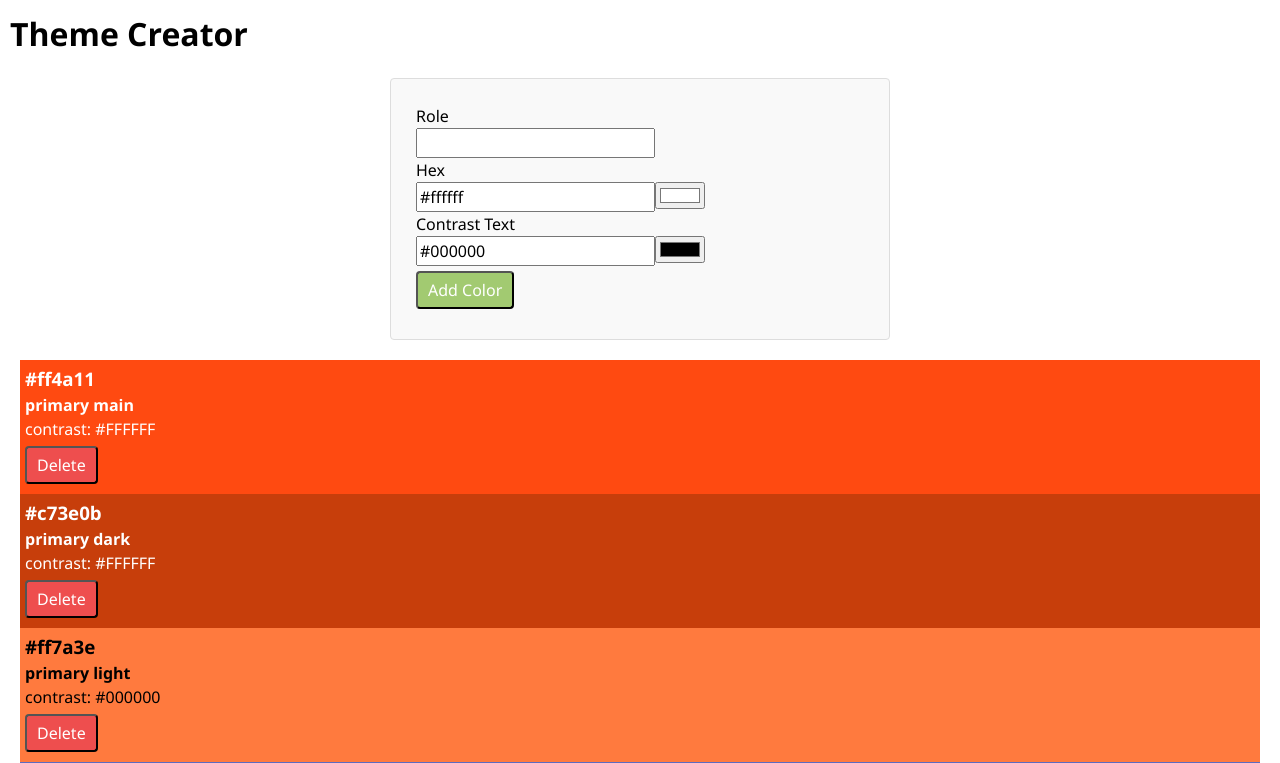
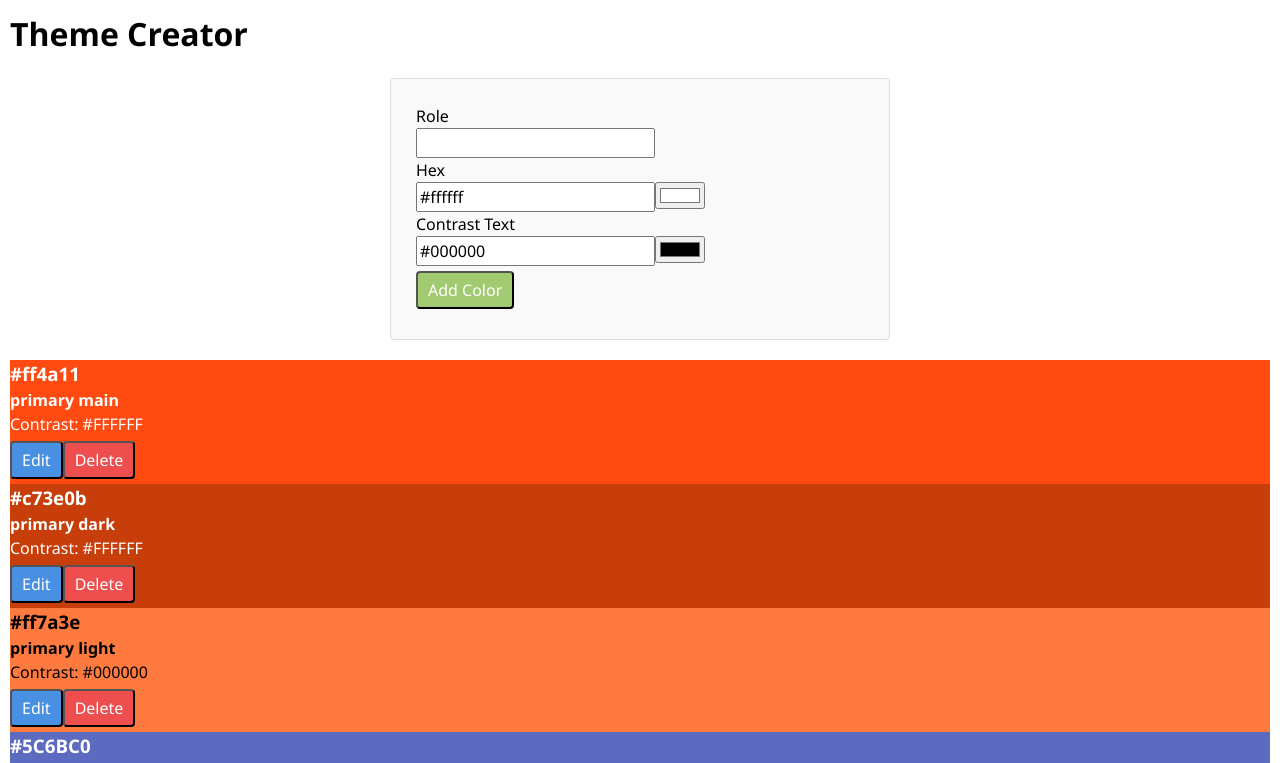
Before and after one commit to mexxlon/recap-project-4-color-theme-creator-app, a React (Vite) app: page / in a window 1280 px wide. Shown: the top 763 px of the page. Built offline with nearby package versions, Linux system fonts and the light colour scheme.

Commit message:
add edit state, handle edit function, edit color props, edit button, useEffect for initialColor, edit Button on color

```diff
--- a/src/App.jsx
+++ b/src/App.jsx
@@ -42,9 +42,19 @@ const Button = styled.button`
 function App() {
   const [colors, setColors] = useState(initialColors);
   const [deleteId, setDeleteId] = useState(null);
+  const [editId, setEditId] = useState(null);
 
   const handleAddColor = (newColor) => {
     setColors([newColor, ...colors]);
+  };
+
+  const handleEditColor = (updatedColor) => {
+    setColors(
+      colors.map((color) =>
+        color.id === updatedColor.id ? updatedColor : color
+      )
+    );
+    setEditId(null);
   };
 
   const handleDeleteColor = (id) => {
@@ -60,10 +70,16 @@ function App() {
     setDeleteId(null);
   };
 
+  const colorToEdit = colors.find((color) => color.id === editId);
+
   return (
     <>
       <h1>Theme Creator</h1>
-      <ColorForm onAddColor={handleAddColor} />
+      <ColorForm
+        onAddColor={handleAddColor}
+        onEditColor={handleEditColor}
+        initialColor={colorToEdit}
+      />
       {colors.length === 0 && (
         <NoColorsMessage>
           No colors in the theme. Please add a new color!
@@ -73,14 +89,13 @@ function App() {
         <Color
           key={color.id}
           color={color}
+          onEdit={() => setEditId(color.id)}
           onDelete={() => handleDeleteColor(color.id)}
         />
       ))}
       {deleteId && (
         <ConfirmationDialog>
-          <p className="color-card-highlight">
-            Are you sure you want to delete this color?
-          </p>
+          <p>Are you sure you want to delete this color?</p>
           <Button onClick={confirmDelete}>Yes</Button>
           <Button onClick={cancelDelete}>No</Button>
         </ConfirmationDialog>
--- a/src/Components/AddColorForm/AddColorForm.jsx
+++ b/src/Components/AddColorForm/AddColorForm.jsx
@@ -1,4 +1,4 @@
-import { useState } from "react";
+import { useEffect, useState } from "react";
 import styled from "styled-components";
 import { nanoid } from "nanoid";
 import ColorInput from "../ColorInput/ColorInput";
@@ -26,20 +26,38 @@ const SubmitButton = styled.button`
   }
 `;
 
-export const ColorForm = ({ onAddColor }) => {
+export const ColorForm = ({ onAddColor, onEditColor, initialColor }) => {
   const [role, setRole] = useState("");
   const [hex, setHex] = useState("#ffffff");
   const [contrastText, setContrastText] = useState("#000000");
 
+  useEffect(() => {
+    if (initialColor) {
+      setRole(initialColor.role);
+      setHex(initialColor.hex);
+      setContrastText(initialColor.contrastText);
+    } else {
+      setRole("");
+      setHex("#ffffff");
+      setContrastText("#000000");
+    }
+  }, [initialColor]);
+
   const handleSubmit = (e) => {
     e.preventDefault();
-    const newColor = {
+    const colorData = {
       role,
       hex,
       contrastText,
-      id: nanoid(),
+      id: initialColor ? initialColor.id : nanoid(),
     };
-    onAddColor(newColor);
+
+    if (initialColor) {
+      onEditColor(colorData);
+    } else {
+      onAddColor(colorData);
+    }
+
     setRole("");
     setHex("#ffffff");
     setContrastText("#000000");
@@ -83,7 +101,9 @@ export const ColorForm = ({ onAddColor }) => {
           />
         </label>
         <br />
-        <SubmitButton type="submit">Add Color</SubmitButton>
+        <SubmitButton type="submit">
+          {initialColor ? "Update Color" : "Add Color"}
+        </SubmitButton>
       </form>
     </FormContainer>
   );
--- a/src/Components/Color/Color.jsx
+++ b/src/Components/Color/Color.jsx
@@ -1,20 +1,34 @@
 import styled from "styled-components";
-import "./Color.css";
 
-const DeleteButton = styled.button`
-margin: 5px auto;
+const EditButton = styled.button`
+  margin: 5px auto;
   padding: 5px 10px;
   border-radius: 4px;
-  background-color: #EE4E4E;
+  background-color: #4a90e2;
   color: white;
   font-size: 1em;
   cursor: pointer;
 
   &:hover {
-    background-color: #C80036;
+    background-color: #357abd;
+  }
 `;
 
-export default function Color({ color, onDelete }) {
+const DeleteButton = styled.button`
+  margin: 5px auto;
+  padding: 5px 10px;
+  border-radius: 4px;
+  background-color: #ee4e4e;
+  color: white;
+  font-size: 1em;
+  cursor: pointer;
+
+  &:hover {
+    background-color: #c80036;
+  }
+`;
+
+export default function Color({ color, onDelete, onEdit }) {
   return (
     <div
       className="color-card"
@@ -25,8 +39,11 @@ export default function Color({ color, onDelete }) {
     >
       <h3 className="color-card-headline">{color.hex}</h3>
       <h4>{color.role}</h4>
-      <p>contrast: {color.contrastText}</p>
-      <DeleteButton onClick={() => onDelete(color.id)}>Delete</DeleteButton>
+      <p>Contrast: {color.contrastText}</p>
+      <div>
+        <EditButton onClick={() => onEdit(color.id)}>Edit</EditButton>
+        <DeleteButton onClick={() => onDelete(color.id)}>Delete</DeleteButton>
+      </div>
     </div>
   );
 }
```
